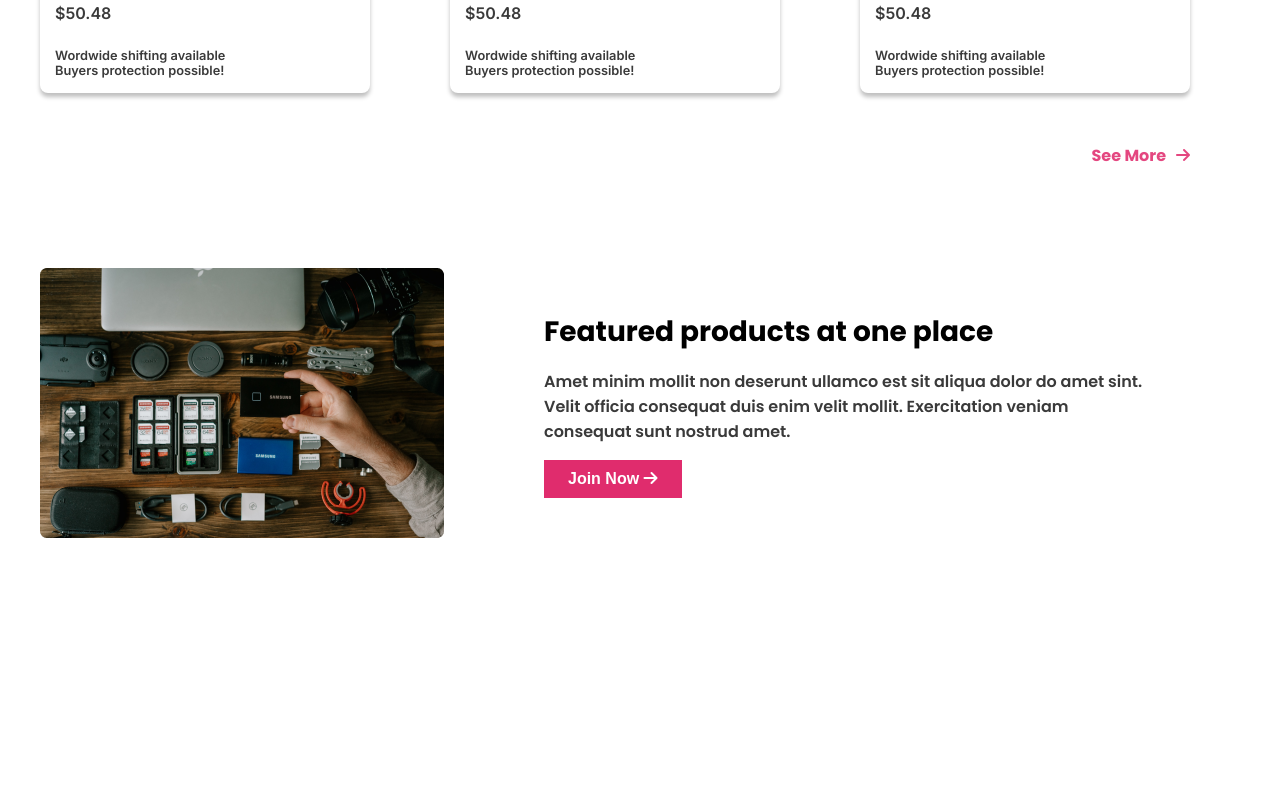
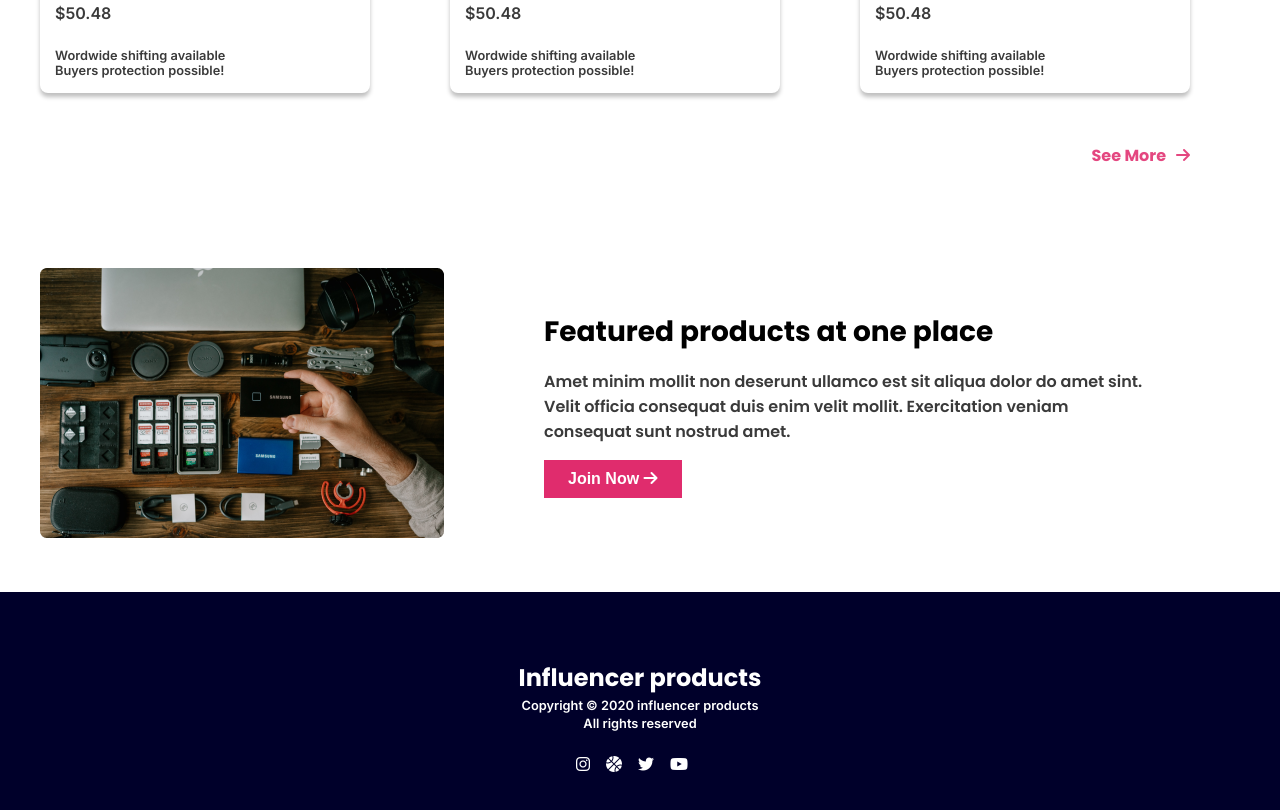
Before and after one commit to Shafkatahmad/mi2-mo11-influencer-gear, a plain HTML site: page index.html in a window 1280 px wide. Shown: the part 2084-2894 px from the top of the page. Before the commit the page ends 2676 px from the top, so only its background shows below. Drawn offline with Linux system fonts and the light colour scheme.

Commit message:
added footer

```diff
--- a/index.html
+++ b/index.html
@@ -169,6 +169,25 @@
         </div>
       </section>
     </main>
-    <footer></footer>
+    <footer>
+      <section class="footer">
+        <h3 class="footer-title title poppins">Influencer products</h3>
+        <p class="footer-description description inter">
+          Copyright © 2020 influencer products
+        </p>
+        <p class="footer-description description inter">All rights reserved</p>
+        <div class="footer-web-icon-container">
+          <a class="footer-web-icon" href=""
+            ><i class="fa-brands fa-instagram"></i></a
+          ><a class="footer-web-icon" href=""
+            ><i class="fa-solid fa-basketball"></i></a
+          ><a class="footer-web-icon" href=""
+            ><i class="fa-brands fa-twitter"></i></a
+          ><a class="footer-web-icon" href=""
+            ><i class="fa-brands fa-youtube"></i
+          ></a>
+        </div>
+      </section>
+    </footer>
   </body>
 </html>
--- a/styles/index.css
+++ b/styles/index.css
@@ -15,7 +15,7 @@
 * {
   margin: 0 0;
 }
-body {
+header, main {
   max-width: 1200px;
   margin: 50px auto;
 }
@@ -146,6 +146,40 @@ body > section {
 .featured-btn {
   border-radius: 0;
 }
+/* footer styles */
+footer {
+  height: 250px;
+  background-color: rgb(0, 0, 42);
+  color: white;
+  display: flex;
+  flex-direction: column;
+  justify-content: center;
+  align-items: center;
+  text-align: center;
+}
+.footer {
+  width: 250px;
+}
+.footer-title {
+  font-size: 1.5rem;
+  margin-bottom: 3px;
+}
+.footer-description {
+  font-size: 0.8rem;
+  margin-bottom: 3px;
+}
+.footer-web-icon-container {
+  margin-top: 25px;
+}
+.footer-web-icon-container img {
+  width: 100%;
+}
+.footer-web-icon {
+  width: 32px;
+  height: 32px;
+  color: white;
+  margin-right: 16px;
+}
 /* responsive styles */
 /* responsive mobile styles */
 @media screen and (max-width: 576px) {
```
